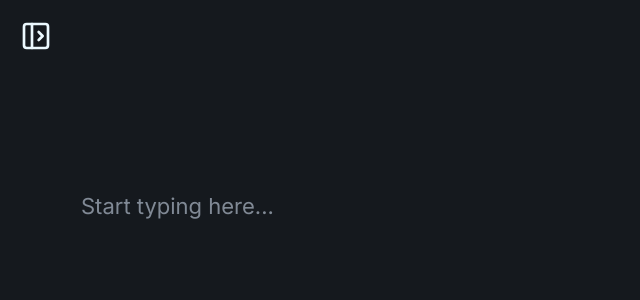
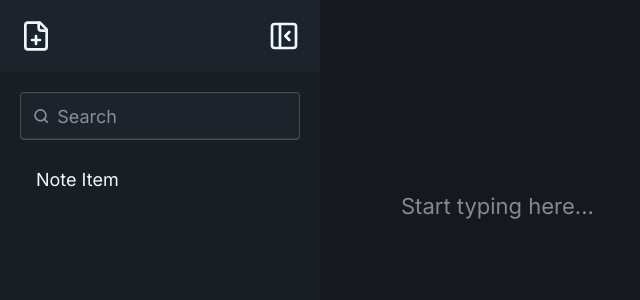
Before and after one commit to jamiewilliamsxyz/notebase, a React (Vite) app: page / in a window 1280 px wide. Shown: the top 300 px of the page, without its empty margins (0-640 px from the left). Built offline with nearby package versions, Linux system fonts and the light colour scheme.

Commit message:
Ajust sidebar to be open by default & change spacing
Ajusted sidebar to be open by default, made the app background base-300 and added some margin left when sidebar is closed to push the pages content away for space

```diff
--- a/src/App.jsx
+++ b/src/App.jsx
@@ -9,9 +9,9 @@ export const App = () => {
   const { isExpanded } = useContext(LayoutContext);
 
   return (
-    <div className="flex">
+    <div className="flex bg-base-300">
       <Sidebar />
-      <main className={`${!isExpanded ? `ml-[20rem]` : ``} w-full`.trim()}>
+      <main className={`${isExpanded ? `ml-[20rem]` : `ml-[2rem]`} w-full`}>
         <Routes>
           <Route path="/" element={<HomePage />} />
           <Route path="*" element={<NotFoundPage />} />
--- a/src/components/layout/Sidebar.jsx
+++ b/src/components/layout/Sidebar.jsx
@@ -12,12 +12,6 @@ export const Sidebar = () => {
   return (
     <>
       {isExpanded ? (
-        <div className="fixed p-3 flex flex-col">
-          <IconButton onClick={toggleSidebar}>
-            <PanelLeftOpen className="w-8 h-8" />
-          </IconButton>
-        </div>
-      ) : (
         <div className="fixed bg-base-200 w-[20rem] h-screen flex flex-col">
           <SidebarToolbar />
           <div className="flex flex-col gap-5 p-5">
@@ -25,6 +19,12 @@ export const Sidebar = () => {
             <NoteMenu />
           </div>
         </div>
+      ) : (
+        <div className="fixed p-3 flex flex-col">
+          <IconButton onClick={toggleSidebar}>
+            <PanelLeftOpen className="w-8 h-8" />
+          </IconButton>
+        </div>
       )}
     </>
   );
```
